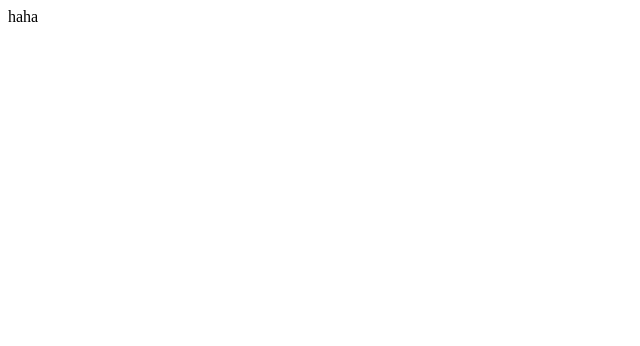
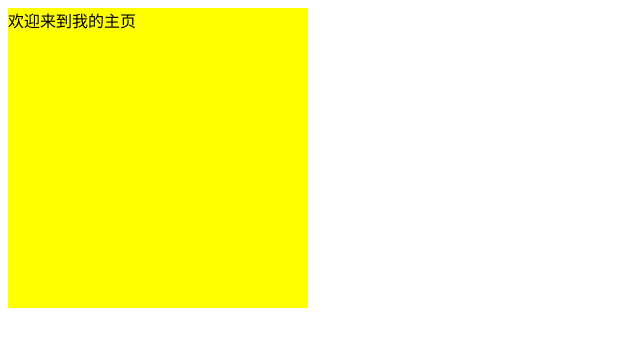
Before and after one commit to xylanjing/lckhtml, a plain HTML site: page index.html in a window 1280 px wide. Shown: the whole page, without its empty margins (0-640 px from the left). Drawn offline with Linux system fonts and the light colour scheme.

Commit message:
lckhtml
我修改了主页信息

```diff
--- a/index.html
+++ b/index.html
@@ -3,9 +3,18 @@
 <head>
     <meta charset="UTF-8">
     <title>Title</title>
+    <style>
+        .center{
+            width: 300px;
+            height: 300px;
+            background: yellow;
+        }
+    </style>
 </head>
 <body>
-    <div>haha</div>
+    <div class="center">
+        <div>欢迎来到我的主页</div>
+    </div>
 
 </body>
 </html>
```
